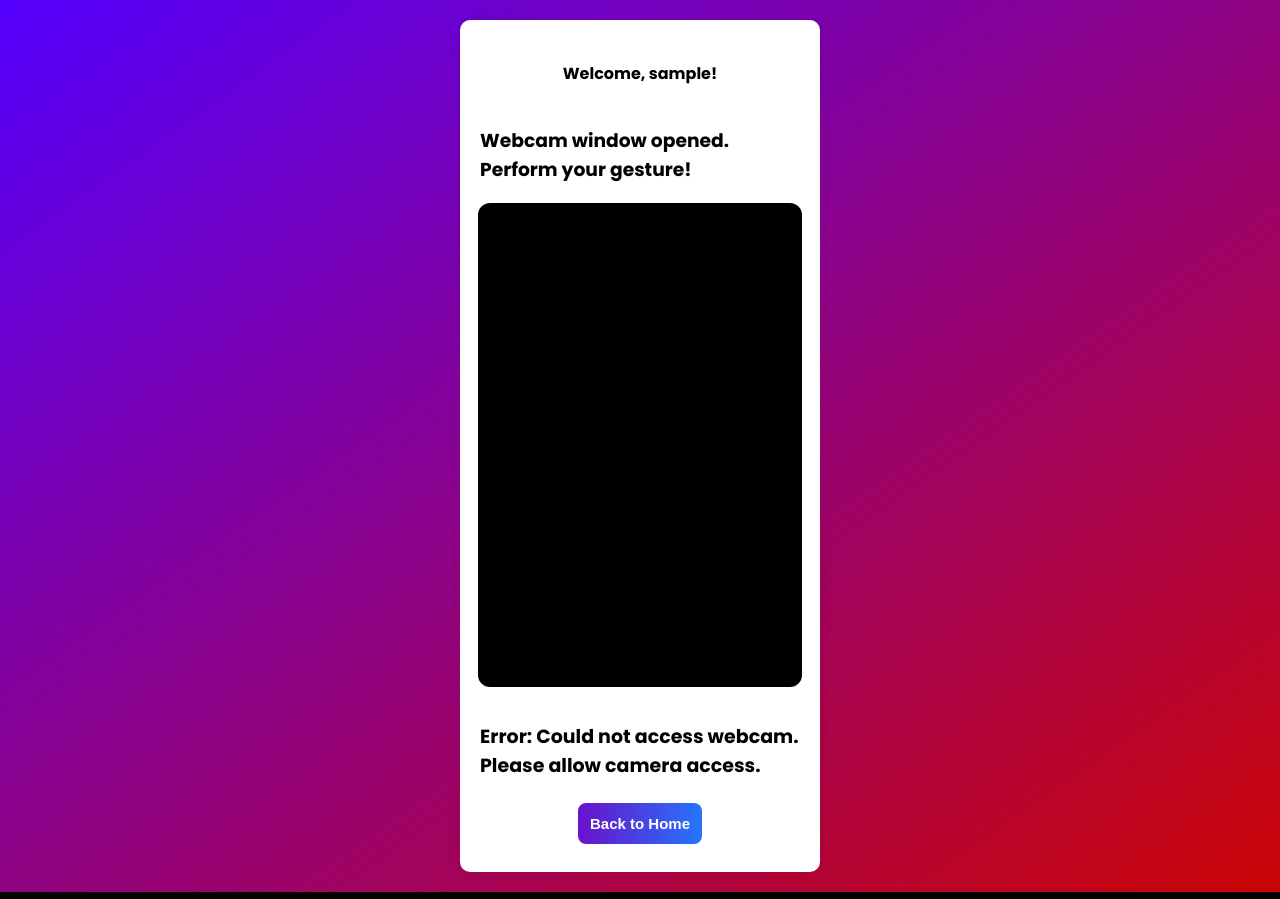
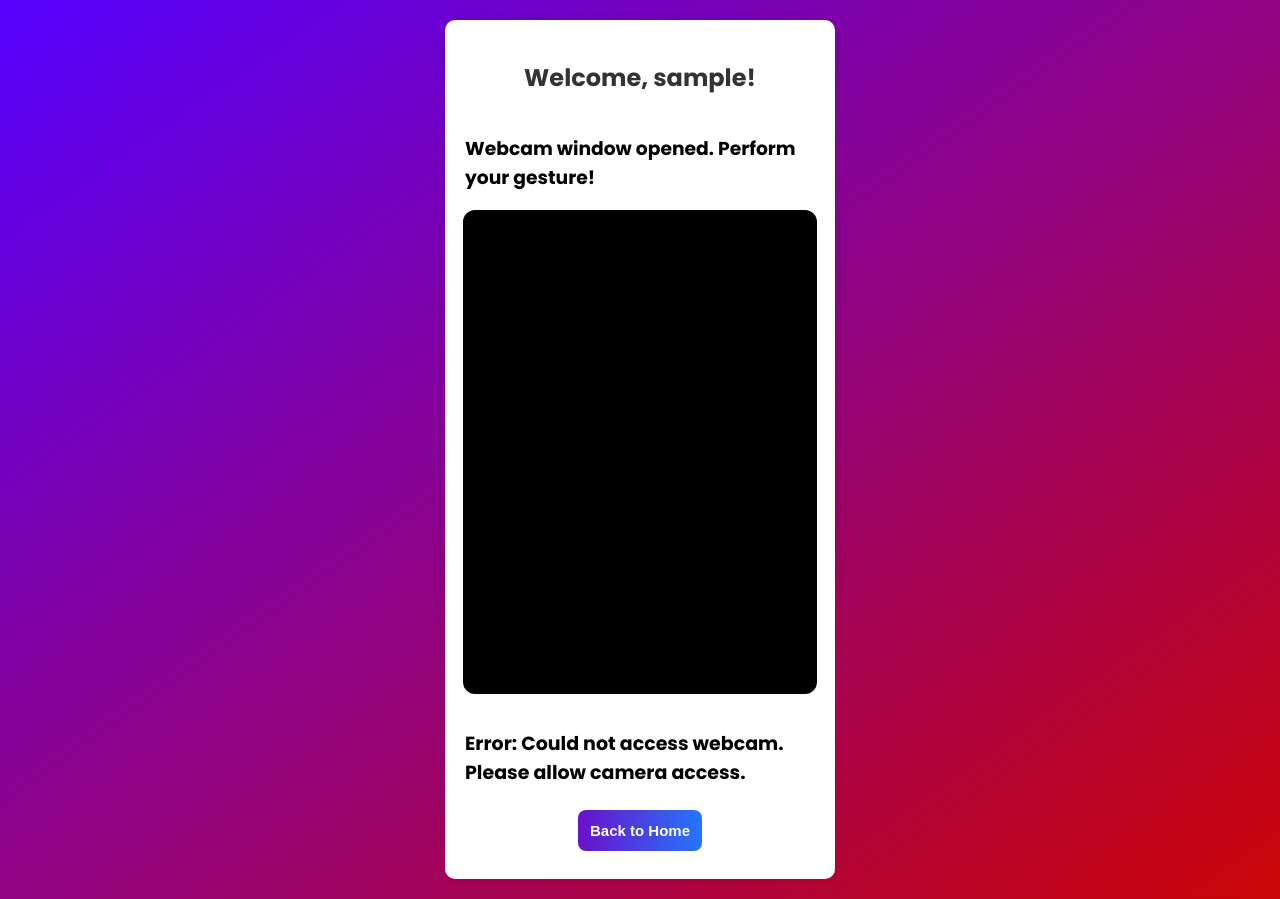
Before and after one commit to KrithikaPoojary/Sign-language-recognition, a Flask app: page /predict in a window 1280 px wide. Run offline with Flask 3, Linux system fonts and the light colour scheme; a user stored in the database is signed in.

Commit message:
Updated styles

```diff
--- a/static/style.css
+++ b/static/style.css
@@ -24,7 +24,7 @@
 .form-container, .dashboard, .predict-container {
     margin: 50px auto;
     padding: 30px 25px;
-    width: 320px;
+    width: 350px;
     background: linear-gradient(135deg, #ffffffcc, #f9f9f9cc);
     border-radius: 20px;
     box-shadow:
--- a/templates/predict.html
+++ b/templates/predict.html
@@ -34,7 +34,7 @@
 </head>
 <body>
     <div class="predict-container">
-        <h4>Welcome, {{ name }}!</h2>
+        <h2>Welcome, {{ name }}!</h2>
         <h3>Webcam window opened. Perform your gesture!</h3>
         <video id="video" autoplay playsinline></video> <div id="prediction">Waiting for gesture...</div>
         <a href="/home"><button>Back to Home</button></a>
```
